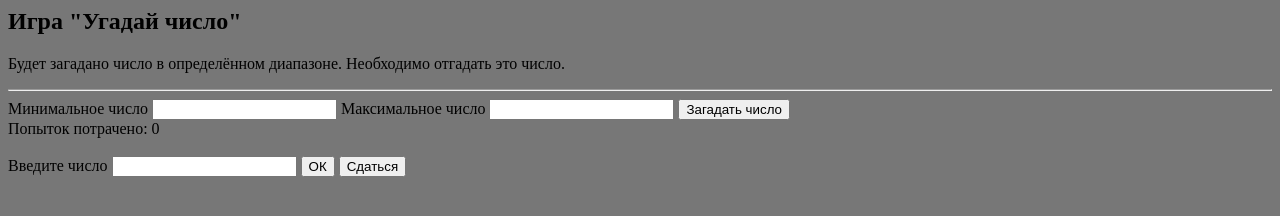
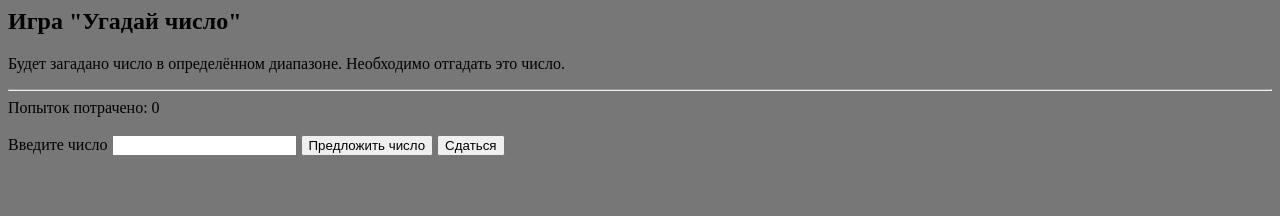
Before and after one commit to milllkyyy/pr2, a plain HTML site: page index.html in a window 1280 px wide. Both pictures are taken after a click on the button "Загадать число". Drawn offline with Linux system fonts and the light colour scheme.

Commit message:
Реализована логика работы сайта

```diff
--- a/index.html
+++ b/index.html
@@ -4,21 +4,52 @@
 		<p>Будет загадано число в определённом диапазоне. Необходимо отгадать это число.</p>
 		<hr>
 	</div>
-	<div>
+	<div id="preGameDiv">
 		<label>Минимальное число</label>
-		<input>
+		<input id="minNumber" type="number">
 		<label>Максимальное число</label>
-		<input>
-		<button>Загадать число</button>
+		<input id="maxNumber" type="number">
+		<button onclick="startGame();">Загадать число</button>
 	</div>
-	<div>
+	<div id="gameDiv" style="display: none;">
 		<label>Попыток потрачено: </label>
-		<label>0</label>
+		<label id="attempts">0</label>
 		<br>
 		<br>
 		<label>Введите число</label>
-		<input>
-		<button>ОК</button>
+		<input id="currentNumber" type="number">
+		<button onclick="guessNumber()">Предложить число</button>
 		<button>Сдаться</button>
 	</div>
+	<script>
+		var preGameDiv = document.getElementById('preGameDiv');
+		var gameDiv = document.getElementById('gameDiv');
+		var minNumberInput = document.getElementById('minNumber');
+		var maxNumberInput = document.getElementById('maxNumber');
+		var currentNumberInput = document.getElementById('currentNumber');
+		var attemptsLabel = document.getElementById('attempts');
+		var randomNumber = 0;
+
+		function startGame() {
+			let minNumber = minNumberInput.value;
+			let maxNumber = maxNumberInput.value;
+			randomNumber = Math.floor(Math.random() * (maxNumber - minNumber + 1)) + minNumber;
+			attemptsLabel.innerHTML = '0';
+
+			gameDiv.style.display = 'block';
+			preGameDiv.style.display = 'none';
+		}
+		function guessNumber() {
+			let currentNumber = currentNumberInput.value;
+			if (currentNumber == randomNumber) {
+				alert('Поздравляем! Вы угадали число ' + randomNumber + ' за ' + (Number(attemptsLabel.innerHTML) + 1) + ' попыток!');
+
+				gameDiv.style.display = 'none';
+				preGameDiv.style.display = 'block';
+			}
+			else {
+				attemptsLabel.innerHTML = Number(attemptsLabel.innerHTML) + 1;
+			}
+		}
+	</script>
 </body>
```
